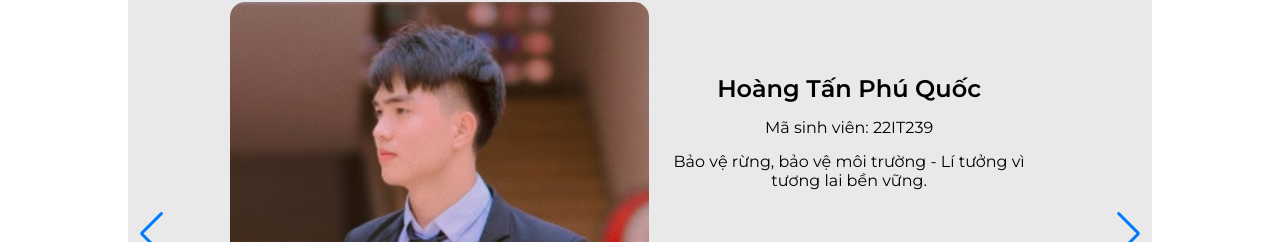
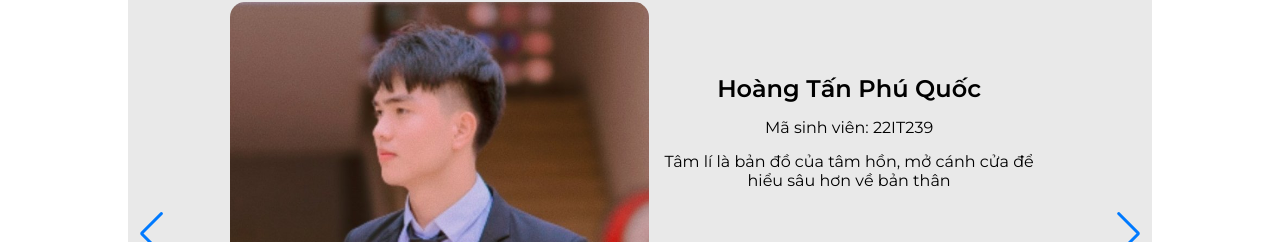
Before and after one commit to bobaonhan123/mind-mend, a React (Create React App) app: page /about-us in a window 1280 px wide. Shown: the part 1002-1244 px from the top of the page. Built offline with nearby package versions, Linux system fonts and the light colour scheme.

Commit message:
update quote in about us page

```diff
--- a/src/Components/LittleComponent/CarouselSwiper.js
+++ b/src/Components/LittleComponent/CarouselSwiper.js
@@ -21,7 +21,7 @@ const CarouselSwiper = () => {
             id: 1,
             name: 'Hoàng Tấn Phú Quốc',
             studentId: '22IT239',
-            introduction: 'Bảo vệ rừng, bảo vệ môi trường - Lí tưởng vì tương lai bền vững.',
+            introduction: 'Tâm lí là bản đồ của tâm hồn, mở cánh cửa để hiểu sâu hơn về bản thân',
             facebook: 'https://www.facebook.com/fbhoangtanphuquoc',
             github: 'https://github.com/phuquocchamp',
             avatar: './PublicAssets/Img/phuquocchamp.jpg',
```
Also changed, not shown: src/Components/Pages/AboutUs.js (line endings or trailing spaces).
